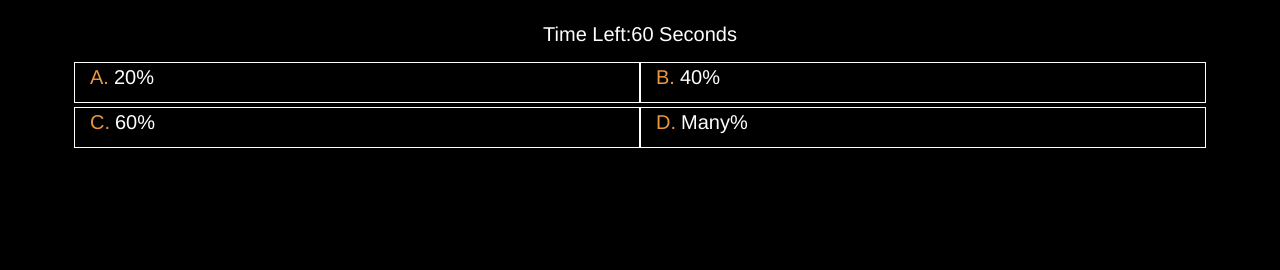
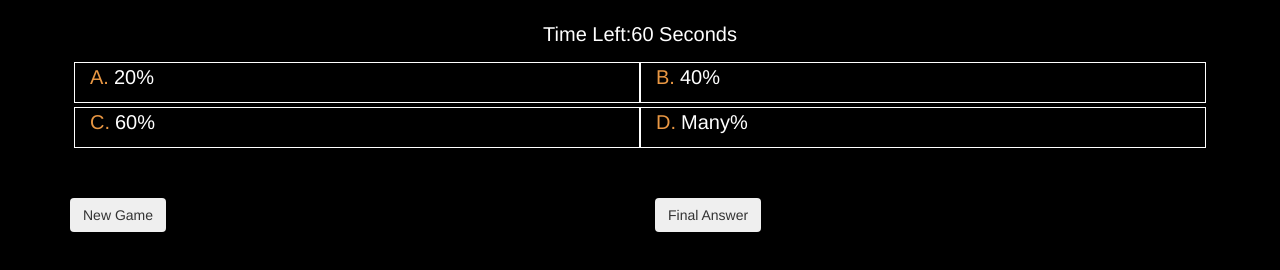
Before and after one commit to mattlgroff/TriviaGame, a plain HTML site: page index.html in a window 1280 px wide. Shown: the part 150-420 px from the top of the page. Drawn offline with nearby package versions, Linux system fonts and the light colour scheme.

Commit message:
Added New Game and Final Answer Buttons

```diff
--- a/assets/css/style.css
+++ b/assets/css/style.css
@@ -39,6 +39,10 @@
 	background-color: teal;
 }
 
+.buttonRow {
+	margin-top: 50px;
+}
+
 
 body {
 	background-color: #000;
--- a/index.html
+++ b/index.html
@@ -69,6 +69,19 @@
 
       </div>
 
+      <!-- Buttons -->
+      <div class="row buttonRow">
+
+        <div class="col-xs-6 col-sm-6 col-md-6 col-lg-6">
+          <button class="btn" id="newGame">New Game</button>
+        </div>
+
+        <div class="col-xs-6 col-sm-6 col-md-6 col-lg-6">
+          <button class="btn" id="finalAnswer">Final Answer</button>
+        </div>
+
+      </div>
+
     <!-- End of Question / Answer section -->
     </div>
 
```
